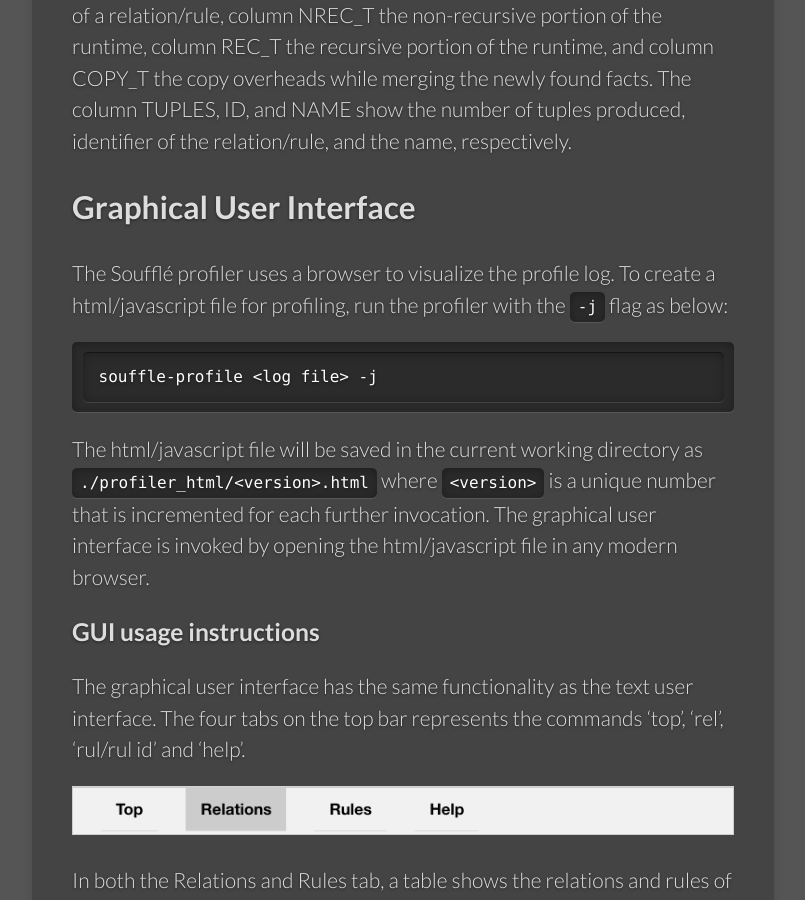
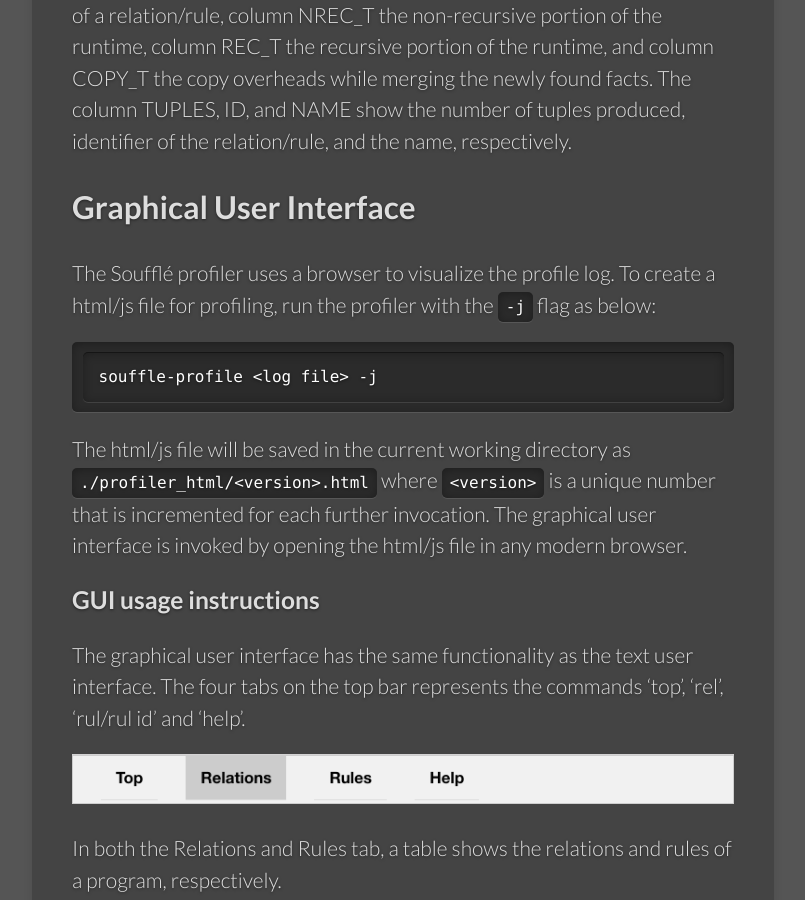
Before and after one commit to souffle-lang/souffle-lang.github.io, a Jekyll site: the page built from _docs/profiler.md, in a window 1280 px wide and 900 px high, scrolled down 4179 px. Shown: the whole window, without its empty margins (139-944 px from the left). Built offline with Jekyll 4.4.1, drawn with Linux system fonts in a browser that asks for light colours; some of the changed text lies outside the part shown.

Commit message:
fixed typos in profiler.md

````diff
--- a/_docs/profiler.md
+++ b/_docs/profiler.md
@@ -59,7 +59,7 @@ A profiling command is issued via an argument without opening the text-user inte
 souffle-profile <file> -c <command>
 ```
 
-The graphical user interface is generated as a html/javascript file using the option ```-j```:
+The graphical user interface is generated as a html/js file using the option ```-j```:
 ```
 souffle-profile <file> -j
 ```
@@ -121,16 +121,16 @@ identifier of the relation/rule, and the name, respectively.
 ## Graphical User Interface
 
 The Soufflé profiler uses a browser to visualize the profile log.
-To create a html/javascript file for profiling, run the profiler with the ```-j``` flag as below:
+To create a html/js file for profiling, run the profiler with the ```-j``` flag as below:
 
 ```
 souffle-profile <log file> -j
 ```
 
-The html/javascript file will be saved in the current working directory as
+The html/js file will be saved in the current working directory as
 `./profiler_html/<version>.html` where `<version>` is a unique number that
 is incremented for each further invocation.
-The graphical user interface is invoked by opening the html/javascript
+The graphical user interface is invoked by opening the html/js
 file in any modern browser.
 
 ### GUI usage instructions
````
Also changed, not shown: other parts of _docs/profiler.md (+2 -2 lines).
